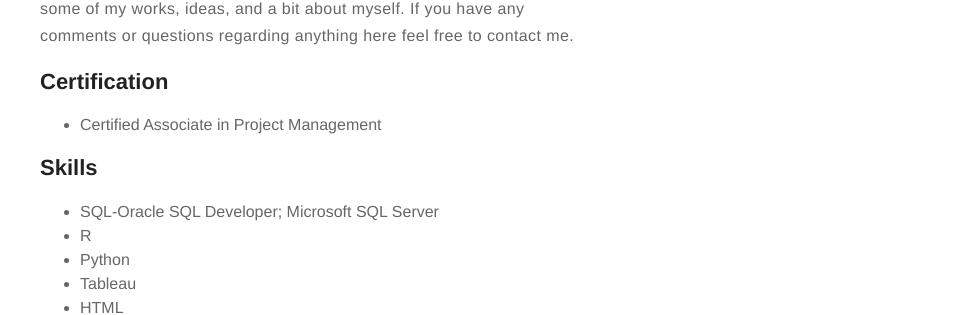
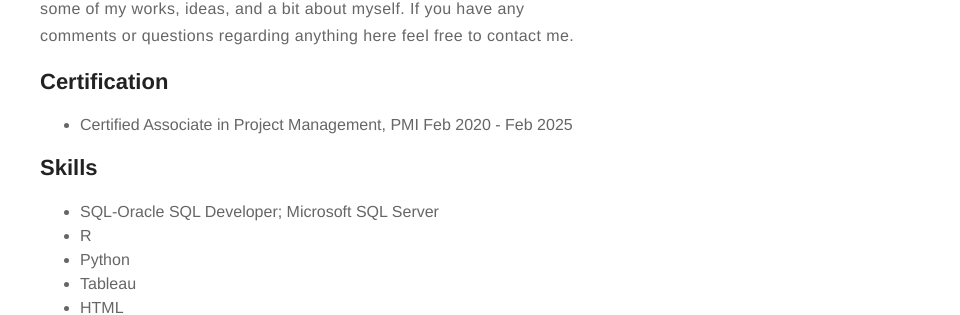
Before and after one commit to bradvision/bradvision.github.io, a Jekyll site: the page built from about.md, in a window 1280 px wide. Shown: the part 512-827 px from the top of the page, without its empty margins (320-1280 px from the left). Built offline with Jekyll 4.4.1, drawn with Linux system fonts in a browser that asks for light colours.

Commit message:
Update about.md

```diff
--- a/about.md
+++ b/about.md
@@ -13,7 +13,7 @@ feel free to contact me.</p>
 <h2>Certification</h2>
 
 <ul class="Certification-list">
-	<li>Certified Associate in Project Management</li>
+	<li>Certified Associate in Project Management, PMI Feb 2020 - Feb 2025</li>
 </ul>
 
 <h2>Skills</h2>
```
